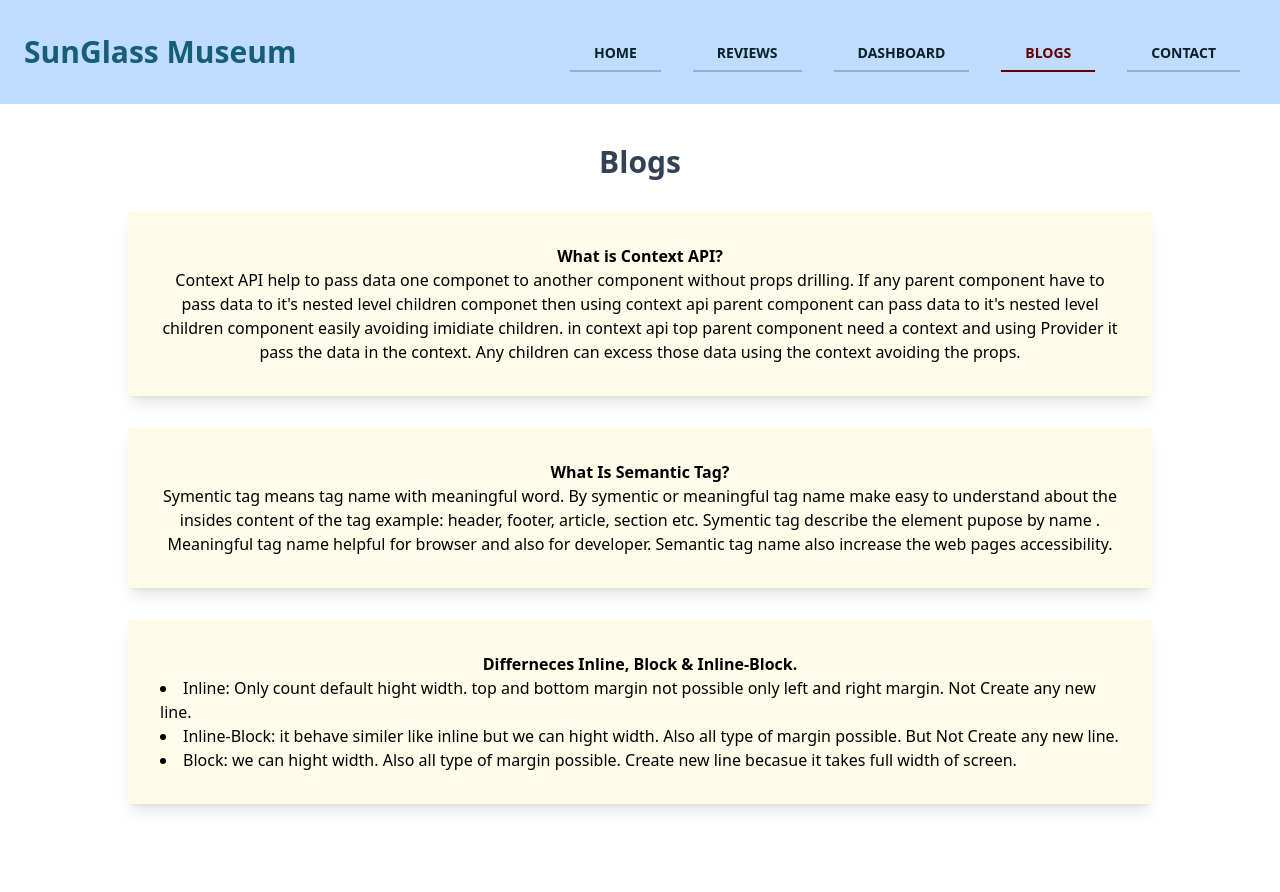
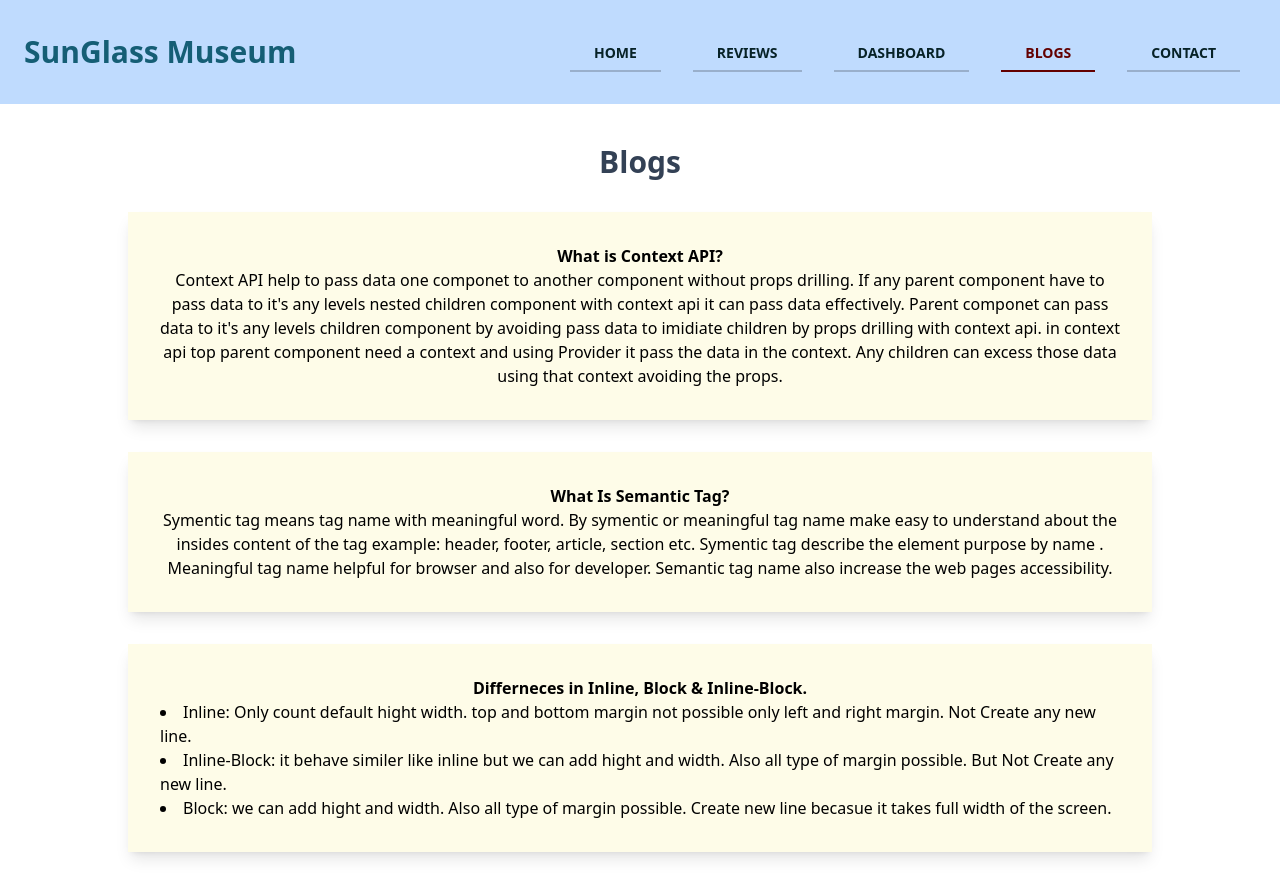
Before and after one commit to asaduzzaman599/product-analysis-website, a React (Create React App) app: page /blogs in a window 1280 px wide. Before the commit the page ends 844 px from the top, so only its background shows below. Built offline with nearby package versions, Linux system fonts and the light colour scheme.

Commit message:
blog updated

```diff
--- a/src/Components/Blogs/Blogs.js
+++ b/src/Components/Blogs/Blogs.js
@@ -8,18 +8,18 @@ const Blogs = () => {
 
             <div className='p-8 shadow-lg my-8 bg-yellow-50'>
                 <h2 className='font-bold'>What is Context API?</h2>
-                <p>Context API help to pass data one componet to another component without props drilling. If any parent component have to pass data to it's nested level children componet then using context api parent component can pass data to it's nested level children component easily avoiding imidiate children. in context api top parent component need a context and using Provider it pass the data in the context. Any children can excess those data using the context avoiding the props.</p>
+                <p>Context API help to pass data one componet to another component without props drilling. If any parent component have to pass data to it's any levels nested children component with context api it can pass data effectively.  Parent componet can pass data to it's any levels children component by avoiding pass data to imidiate children by props drilling with context api. in context api top parent component need a context and using Provider it pass the data in the context. Any children can excess those data using that context avoiding the props.</p>
             </div>
             <div className='p-8 shadow-lg my-8 bg-yellow-50'>
                 <h2 className='font-bold'>What Is Semantic Tag?</h2>
-                <p>Symentic tag means tag name with meaningful word. By symentic or  meaningful tag name make easy to understand about the insides content of the tag example: header, footer, article, section etc. Symentic tag describe the element pupose by name . Meaningful tag name helpful for browser and also for developer. Semantic tag name also increase the web pages accessibility. </p>
+                <p>Symentic tag means tag name with meaningful word. By symentic or  meaningful tag name make easy to understand about the insides content of the tag example: header, footer, article, section etc. Symentic tag describe the element purpose by name . Meaningful tag name helpful for browser and also for developer. Semantic tag name also increase the web pages accessibility. </p>
             </div>
             <div className='p-8 shadow-lg my-8 bg-yellow-50'>
-                <h2 className='font-bold'>Differneces Inline, Block {"&"} Inline-Block.</h2>
+                <h2 className='font-bold'>Differneces in Inline, Block {"&"} Inline-Block.</h2>
                 <p className='text-left'>
                     <li>Inline: Only count default hight width. top and bottom margin not possible only left and right margin. Not Create any new line.  </li>
-                    <li>Inline-Block: it behave similer like inline but we can hight width. Also all  type of margin possible. But Not Create any new line.  </li>
-                    <li>Block:  we can hight width. Also all  type of margin possible.  Create new line becasue it takes full width of screen.  </li>
+                    <li>Inline-Block: it behave similer like inline but we can add hight and width. Also all  type of margin possible. But Not Create any new line.  </li>
+                    <li>Block:  we can add hight and width. Also all  type of margin possible.  Create new line becasue it takes full width of the screen.  </li>
                 </p>
             </div>
         </div>
```
